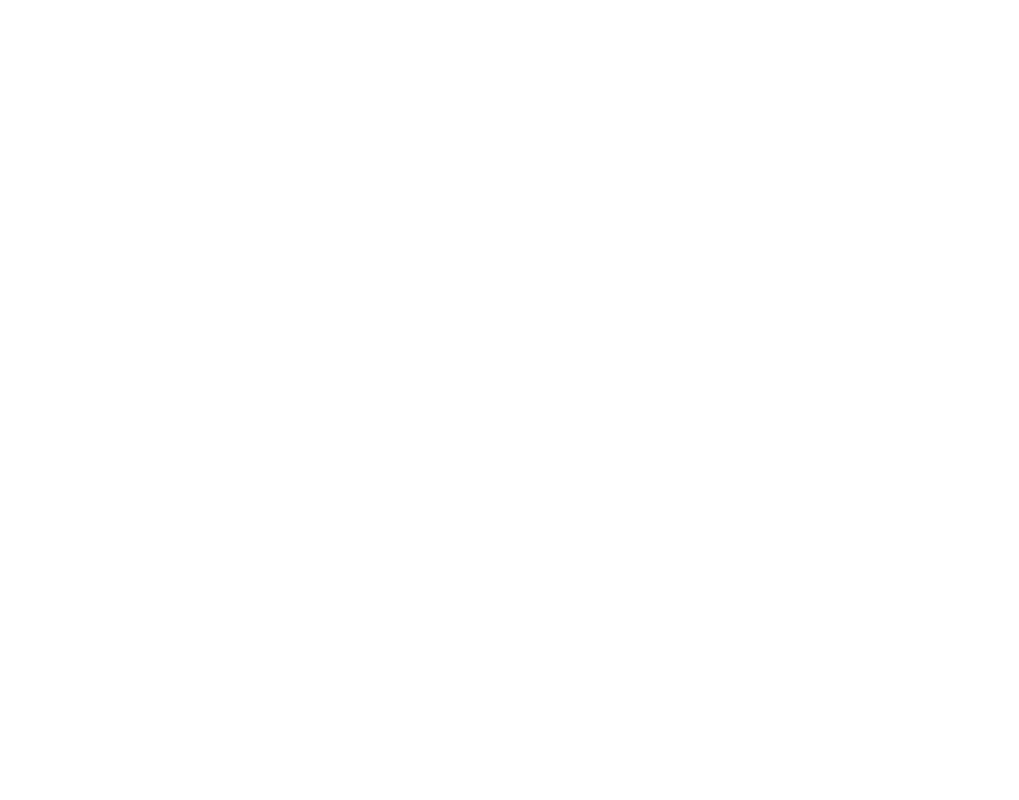
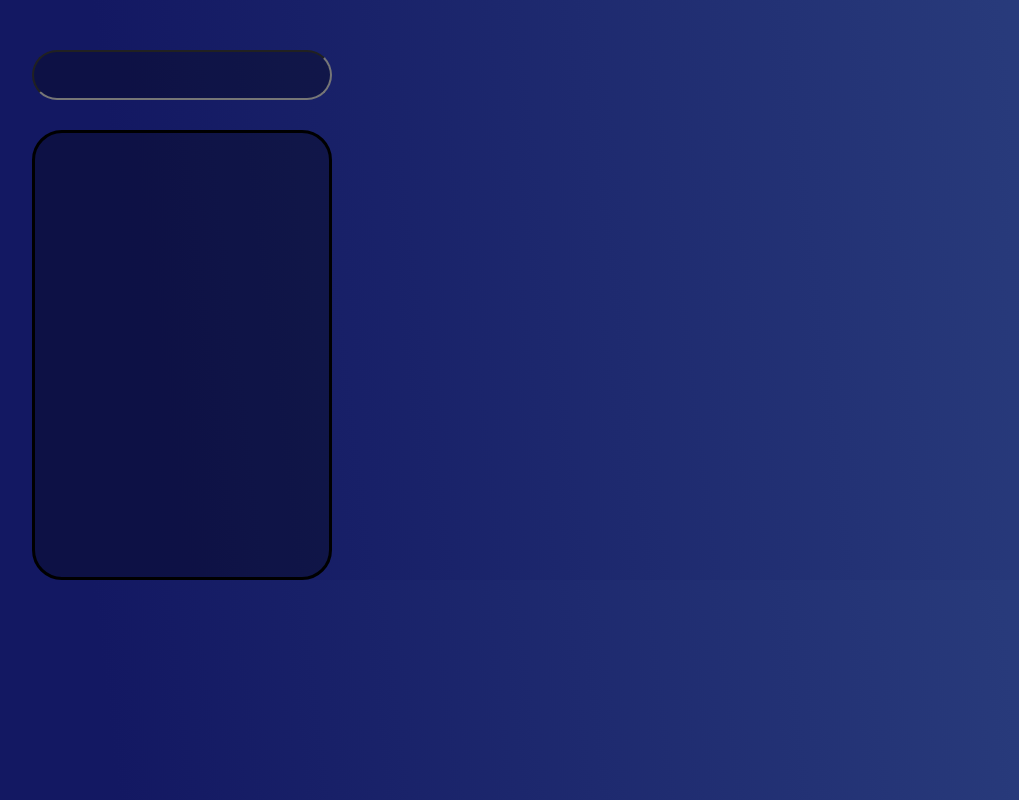
Before and after one commit to markohautala/portfolio-project-3, a plain HTML site: page index.html in a window 1280 px wide. Shown: the whole page, without its empty margins (13-1032 px from the left). Drawn offline with Linux system fonts and the light colour scheme.

Commit message:
add CSS styling to div and input fields

```diff
--- /dev/null
+++ b/assets/css/style.css
@@ -0,0 +1,56 @@
+
+/*generic stylerules*/
+* {
+    padding: 0;
+    margin: 0;
+    box-sizing: border-box;
+}
+
+body {
+    display: flex;
+    flex-direction: column;
+    flex-grow: 1;
+    margin: 0;
+    padding: 0;
+    position: relative;
+    background-color: lightblue;
+
+}
+
+main {
+    height: 100%;
+    width: 100%;
+}
+
+#search-bar {
+    height: 50px;
+    width: 300px;
+    margin-top: 50px;
+    border-radius: 30px;
+    background-color: rgba(0, 0, 0, .3);
+    margin-left: 45px;
+
+}
+
+#weather-section {
+    border: 3px solid black;
+    border-radius: 30px;
+    height: 450px;
+    width: 300px;
+    background-color: rgba(0, 0, 0, .3);
+    display: flex;
+    align-items: center;
+    justify-content: center;
+    margin-top: 30px;
+    margin-left: 45px;
+
+}
+
+
+.night {
+    background: rgb(19, 24, 98);
+    background: -moz-linear-gradient(83deg, rgba(19, 24, 98, 1) 13%, rgba(46, 68, 130, 1) 100%);
+    background: -webkit-linear-gradient(83deg, rgba(19, 24, 98, 1) 13%, rgba(46, 68, 130, 1) 100%);
+    background: linear-gradient(83deg, rgba(19, 24, 98, 1) 13%, rgba(46, 68, 130, 1) 100%);
+    filter: progid:DXImageTransform.Microsoft.gradient(startColorstr="#131862", endColorstr="#2e4482", GradientType=1);
+}
--- a/index.html
+++ b/index.html
@@ -4,9 +4,14 @@
     <meta charset="UTF-8">
     <meta http-equiv="X-UA-Compatible" content="IE=edge">
     <meta name="viewport" content="width=device-width, initial-scale=1.0">
-    <title>Document</title>
+    <link rel="stylesheet" href="assets/css/style.css"/>
+    <title>QuickCast Weather App</title>
 </head>
-<body>
-
+<body class="night">
+    <main>
+        <input type="text" id="search-bar">
+        <div id="weather-section"></div>
+    </main>
+    <footer></footer>
 </body>
 </html>
```
